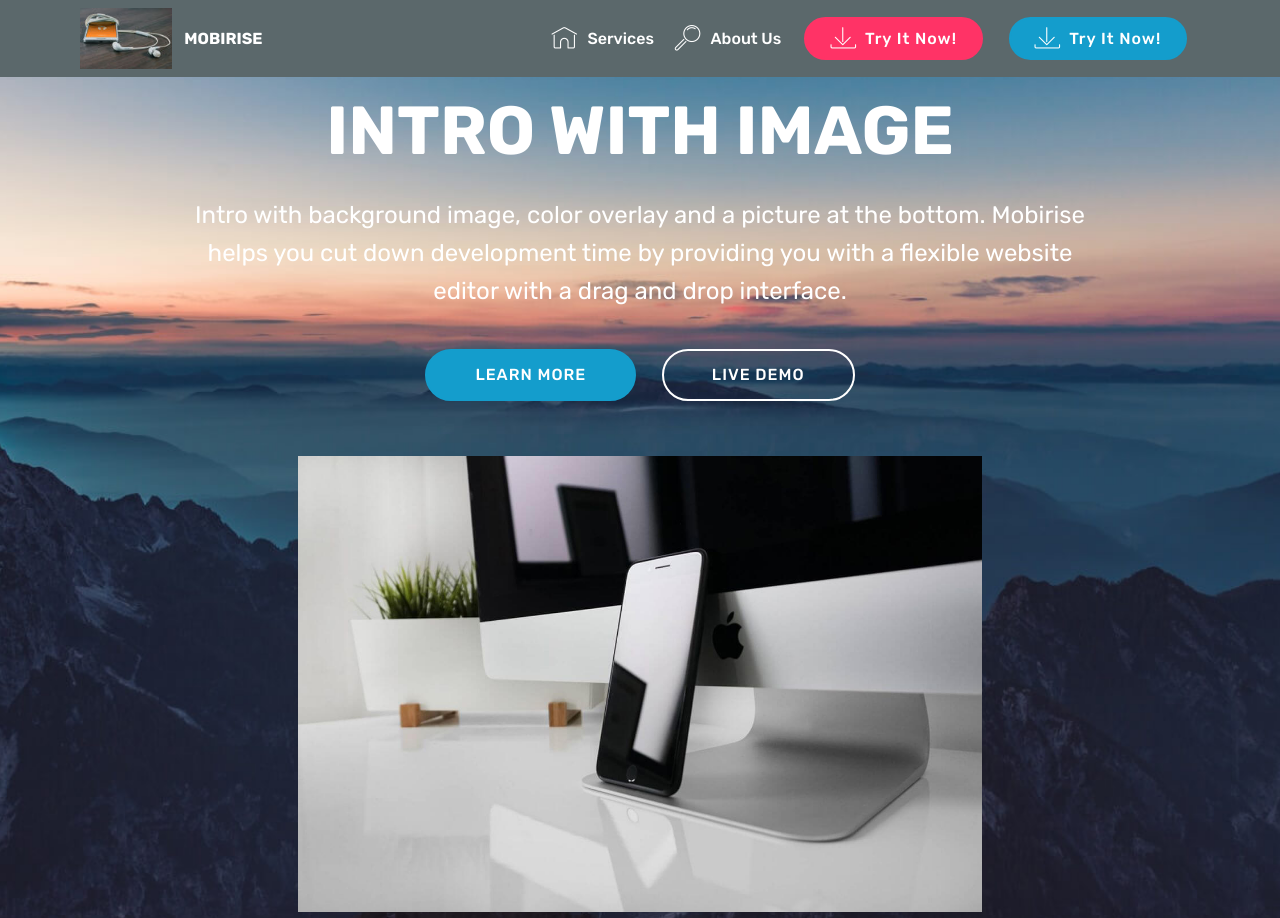
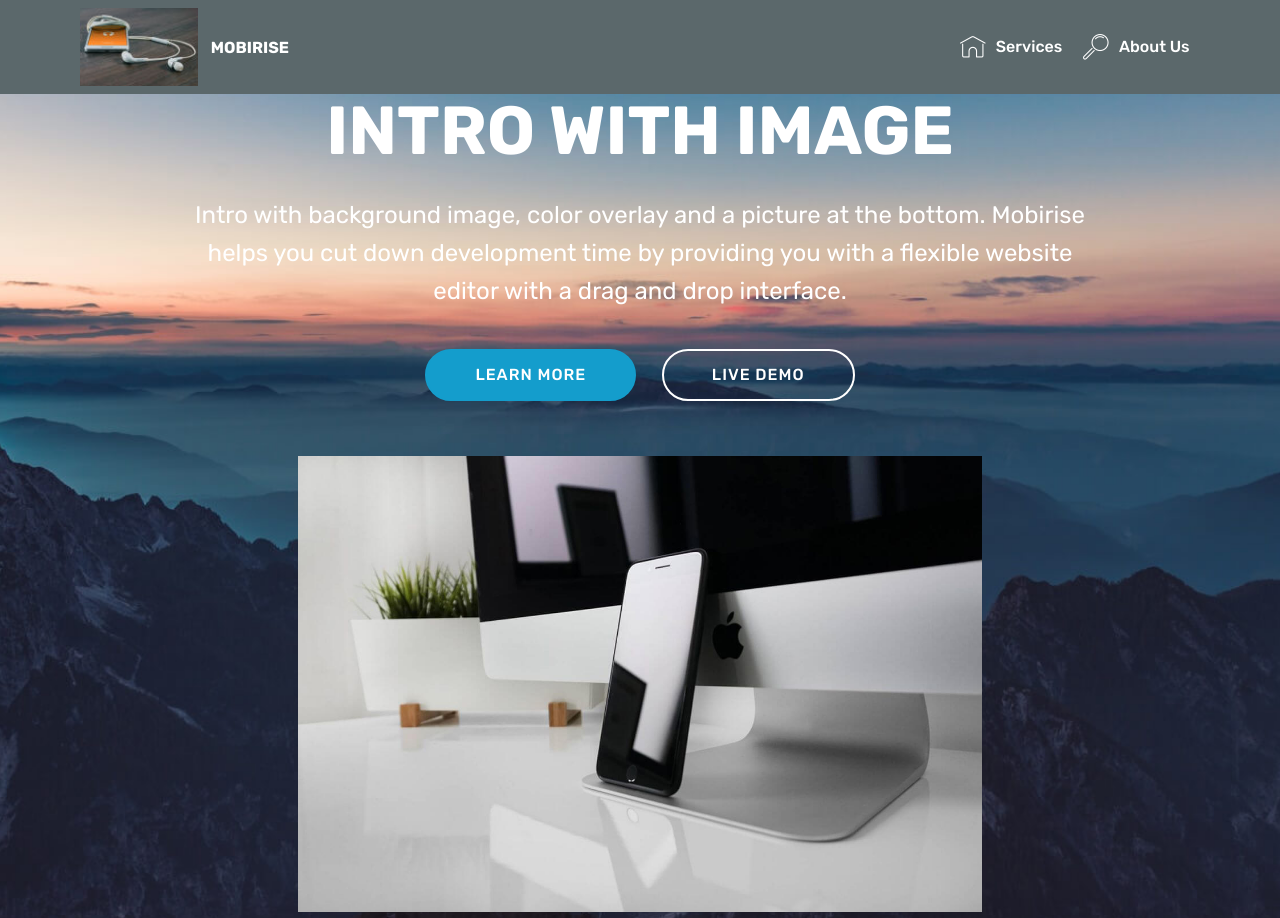
Before and after one commit to fastprofits/fastprofits.github.io, a plain HTML site: page page1.html in a window 1280 px wide. Shown: the top 918 px of the page. Drawn offline with Linux system fonts and the light colour scheme; files whose address does not match are found by name.

Commit message:
create github pages

```diff
--- a/page1.html
+++ b/page1.html
@@ -39,7 +39,7 @@
             <div class="navbar-brand">
                 <span class="navbar-logo">
                     <a href="https://mobirise.com">
-                         <img src="assets/images/mbr-122x81.jpg" alt="Mobirise" title="" style="height: 3.8rem;">
+                         <img src="assets/images/mbr-122x81.jpg" alt="Mobirise" title="" style="height: 4.9rem;">
                     </a>
                 </span>
                 <span class="navbar-caption-wrap"><a class="navbar-caption text-white display-4" href="https://mobirise.com">
@@ -48,30 +48,24 @@
             </div>
         </div>
         <div class="collapse navbar-collapse" id="navbarSupportedContent">
-            <ul class="navbar-nav nav-dropdown" data-app-modern-menu="true"><li class="nav-item">
+            <ul class="navbar-nav nav-dropdown nav-right" data-app-modern-menu="true"><li class="nav-item">
                     <a class="nav-link link text-white display-4" href="https://mobirise.com">
                         <span class="mbri-home mbr-iconfont mbr-iconfont-btn"></span>
                         Services
                     </a>
                 </li>
                 <li class="nav-item">
-                    <a class="nav-link link text-white display-4" href="#top">
+                    <a class="nav-link link text-white display-4" href="page1.html">
                         <span class="mbri-search mbr-iconfont mbr-iconfont-btn"></span>
                         About Us
                     </a>
                 </li></ul>
-            <div class="navbar-buttons mbr-section-btn"><a class="btn btn-sm btn-secondary display-4" href="https://mobirise.com">
-                    <span class="mbri-save mbr-iconfont mbr-iconfont-btn "></span>
-                    Try It Now!
-                </a>  <a class="btn btn-sm btn-primary display-4" href="https://mobirise.com">
-                    <span class="mbri-save mbr-iconfont mbr-iconfont-btn "></span>
-                    Try It Now!
-                </a></div>
+
         </div>
     </nav>
 </section>
 
-<section class="engine"><a href="https://mobiri.se/n">free simple website templates</a></section><section class="header4 cid-r2USJxVZNr mbr-parallax-background" id="header4-9">
+<section class="engine"><a href="https://mobiri.se/g">how to build your own website</a></section><section class="header4 cid-r2USJxVZNr mbr-parallax-background" id="header4-9">
 
 
 
```
Also changed, not shown: index.html (+5 -11 lines), 1 other file.
